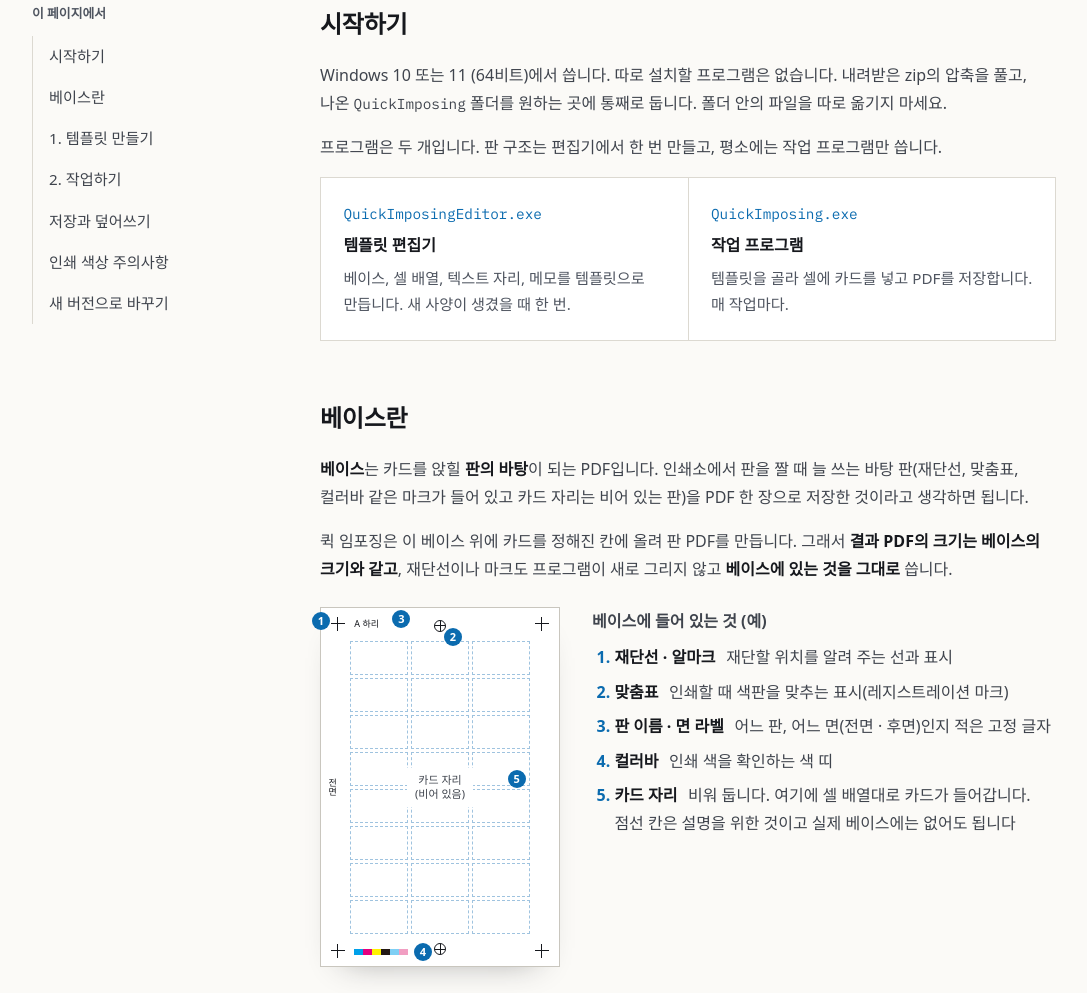
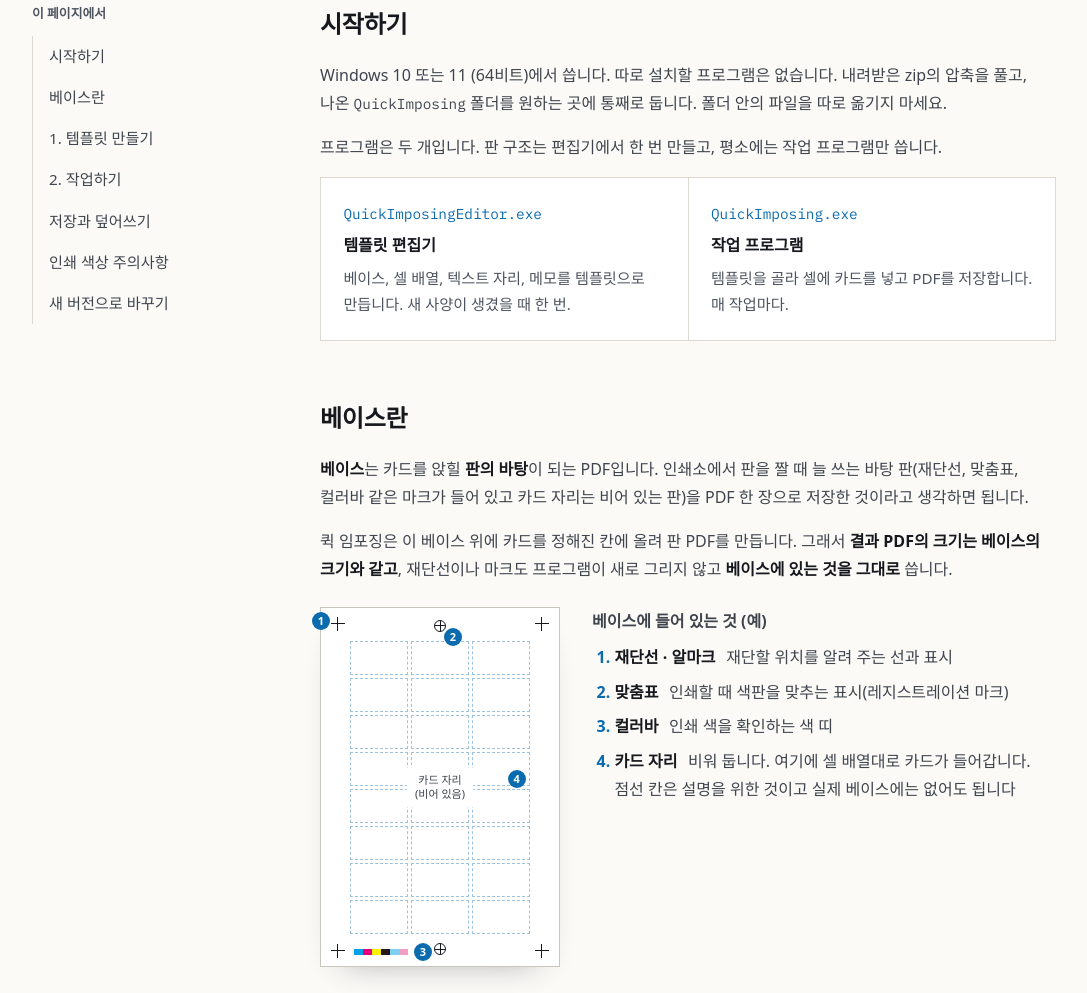
Before and after one commit to steves460ng/quick-imposing-pub, a plain HTML site: page site/guide.html in a window 1280 px wide. Shown: the part 245-1238 px from the top of the page, without its empty margins (48-1135 px from the left). Drawn offline with Linux system fonts and the light colour scheme; a web font is replaced by a local one.

Commit message:
베이스 그림에서 판 이름·면 라벨(A 하리, 전면) 삭제
Co-Authored-By: Claude Opus 5.5 <noreply@anthropic.com>
Claude-Session: https://claude.ai/code/session_01Q2SD6SRgWmJHya52zCSGTc

```diff
--- a/site/guide.html
+++ b/site/guide.html
@@ -8,7 +8,7 @@
   <link rel="preconnect" href="https://fonts.googleapis.com">
   <link rel="preconnect" href="https://fonts.gstatic.com" crossorigin>
   <link rel="stylesheet" href="https://fonts.googleapis.com/css2?family=IBM+Plex+Mono:wght@400;500&amp;family=IBM+Plex+Sans+KR:wght@400;500;600;700&amp;display=swap">
-  <link rel="stylesheet" href="style.css?v=4">
+  <link rel="stylesheet" href="style.css?v=5">
 </head>
 <body>
   <header class="site-header">
@@ -70,12 +70,10 @@
           <p>퀵 임포징은 이 베이스 위에 카드를 정해진 칸에 올려 판 PDF를 만듭니다. 그래서 <strong>결과 PDF의 크기는 베이스의 크기와 같고</strong>, 재단선이나 마크도 프로그램이 새로 그리지 않고 <strong>베이스에 있는 것을 그대로</strong> 씁니다.</p>
 
           <figure class="base-fig">
-            <div class="base-sheet" role="img" aria-label="베이스 예시. 판 가장자리에 재단선, 맞춤표, 컬러바, 판 이름과 면 라벨이 있고, 가운데 카드가 들어갈 자리는 비어 있다.">
+            <div class="base-sheet" role="img" aria-label="베이스 예시. 판 가장자리에 재단선, 맞춤표, 컬러바가 있고, 가운데 카드가 들어갈 자리는 비어 있다.">
               <span class="bm crop tl"></span><span class="bm crop tr"></span><span class="bm crop bl"></span><span class="bm crop br"></span>
               <span class="bm reg" style="left: 50%; top: 3.2%"></span>
               <span class="bm reg" style="left: 50%; bottom: 3.2%; top: auto"></span>
-              <span class="bm label-top">A 하리</span>
-              <span class="bm label-side">전면</span>
               <span class="bm colorbar"><i></i><i></i><i></i><i></i><i></i><i></i></span>
               <span class="bm area">
                 <span class="area-grid">
@@ -84,14 +82,13 @@
                 </span>
                 <span class="area-note">카드 자리<br>(비어 있음)</span>
               </span>
-              <span class="num n1">1</span><span class="num n2">2</span><span class="num n3">3</span><span class="num n4">4</span><span class="num n5">5</span>
+              <span class="num n1">1</span><span class="num n2">2</span><span class="num n3">3</span><span class="num n4">4</span>
             </div>
             <figcaption>
               <p class="base-fig-title">베이스에 들어 있는 것 (예)</p>
               <ol class="base-legend">
                 <li><strong>재단선 · 알마크</strong> 재단할 위치를 알려 주는 선과 표시</li>
                 <li><strong>맞춤표</strong> 인쇄할 때 색판을 맞추는 표시(레지스트레이션 마크)</li>
-                <li><strong>판 이름 · 면 라벨</strong> 어느 판, 어느 면(전면 · 후면)인지 적은 고정 글자</li>
                 <li><strong>컬러바</strong> 인쇄 색을 확인하는 색 띠</li>
                 <li><strong>카드 자리</strong> 비워 둡니다. 여기에 셀 배열대로 카드가 들어갑니다. 점선 칸은 설명을 위한 것이고 실제 베이스에는 없어도 됩니다</li>
               </ol>
--- a/site/style.css
+++ b/site/style.css
@@ -701,22 +701,6 @@ h2.h-gap {
   background: linear-gradient(#16181d, #16181d) center / 1px 100% no-repeat, linear-gradient(#16181d, #16181d) center / 100% 1px no-repeat;
 }
 
-.base-sheet .label-top {
-  left: 14%;
-  top: 3%;
-  font-size: 9px;
-  line-height: 1;
-}
-
-.base-sheet .label-side {
-  left: 3%;
-  top: 50%;
-  transform: translateY(-50%);
-  writing-mode: vertical-rl;
-  font-size: 9px;
-  line-height: 1;
-}
-
 .base-sheet .colorbar {
   left: 14%;
   bottom: 3.2%;
@@ -783,9 +767,8 @@ h2.h-gap {
 
 .base-sheet .n1 { left: -9px; top: 1%; }
 .base-sheet .n2 { left: 50%; top: 5.5%; margin-left: 4px; }
-.base-sheet .n3 { left: 30%; top: 0.5%; }
-.base-sheet .n4 { left: 39%; bottom: 1.5%; }
-.base-sheet .n5 { right: 14%; top: 45%; }
+.base-sheet .n3 { left: 39%; bottom: 1.5%; }
+.base-sheet .n4 { right: 14%; top: 45%; }
 
 .base-fig figcaption {
   flex: 1 1 18rem;
```
Also changed, not shown: site/index.html (+2 -2 lines), 1 other file.
